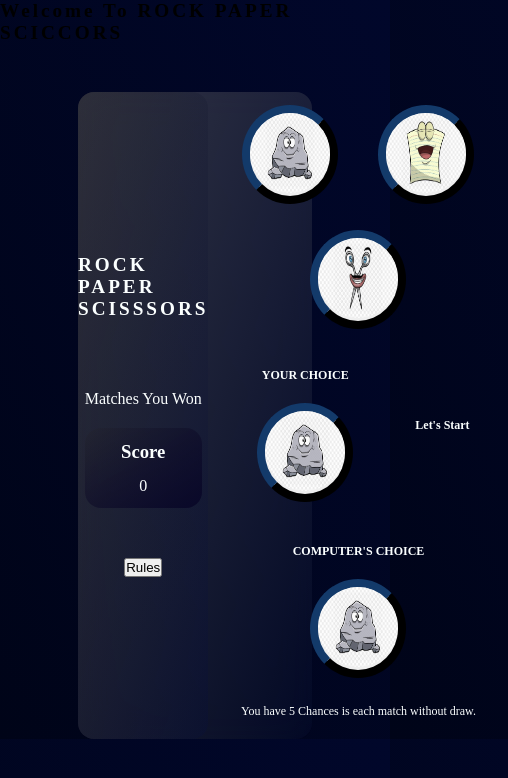
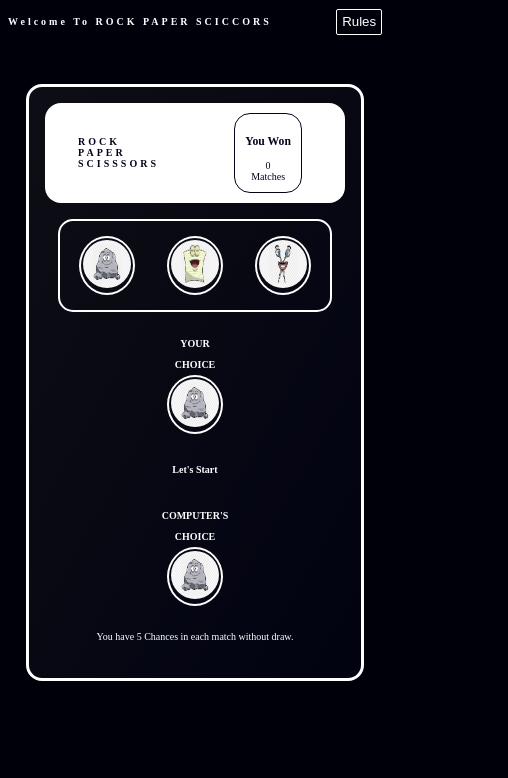
Before and after one commit to SanskrutiRP/rock-paper-scissor, a plain HTML site: page index.html in a window 390 px wide. Shown: the whole page, 508 px wide, since content can reach past the window. Drawn offline with Linux system fonts and the light colour scheme.

Commit message:
updated version

```diff
--- a/index.html
+++ b/index.html
@@ -8,7 +8,10 @@
 
 </head>
 <body>
-    <h2 class = "heading">Welcome To ROCK PAPER SCICCORS</h2>
+    <div class = "heading">
+        <h2>Welcome To ROCK PAPER SCICCORS</h2>
+        <button id="rules_btn">Rules</button>
+    </div>
     <div class="main">
         <section class="box">
             <div class="score_home">
@@ -18,14 +21,15 @@
                     <span>SCISSSORS</span>
                 </h2>
                 <div class = "score_win">
-                    <p>Matches You Won</p>
+                    <!--<p>Matches You Won</p>-->
                     <div class="score">
-                        <h3>Score</h3>
-                        <p id="score_p">0</p>
+                        <h3>You Won</h3>
+                        <span id="score_p">0</span>
+                        <span>Matches</span>
                     </div>
-                </div>
-                <div>
-                    <button id="rules_btn">Rules</button>
+                <!--</div>
+                <div>-->
+
                 </div>
             </div>
             <div class="game" id="game">
@@ -41,15 +45,15 @@
                     </button>
                 </div>
                 <div class="displayChoice" id = "displayChoice">
-                    <div>
-                        <p>YOUR CHOICE</p>
+                    <div class="go-down">
+                        <span>YOUR</span> <span>CHOICE</span>
                         <button id= "userSelection" class="rock">
                             <img src="Images/rock.jpeg" alt="Rock">
                         </button>
                     </div>
                     <div class="go-down"><p id="win">Let's Start</p></div>
-                    <div>
-                        <p>COMPUTER'S CHOICE</p>
+                    <div class="go-down">
+                        <span>COMPUTER'S</span> <span>CHOICE</span>
                         <button id = "compSelection" class="rock">
                             <img src="Images/rock.jpeg" alt="Rock">
                         </button>
@@ -69,7 +73,7 @@
                         <span id = "computerScore"></span>
                     </div>
                 </div>
-                <p>You have 5 Chances is each match without draw.</p>
+                <p>You have 5 Chances in each match without draw.</p>
             </div>
             <div class="rules" id="rules">
                 <div class="first">
--- a/index.js
+++ b/index.js
@@ -58,7 +58,7 @@ function chooseWinner(){
             console.log('Computer won');
             count++;
             winStatus.innerText = 'Computer won';
-            updateScore(-1);
+            updateScoreComp(1);
         }
     }
     else{
@@ -69,7 +69,10 @@ function chooseWinner(){
 //update score
 function updateScore(value){
     userScore += value;
-    computerScore -= value;
+    //computerScore -= value;
+}
+function updateScoreComp(value){
+    computerScore +=value;
 }
 
 // update selection
@@ -112,6 +115,8 @@ play.addEventListener('click', () => {
     game.style.display = 'flex';
     detail.style.display = 'flex';
     count = 0;
+    userScore = 0;
+    computerScore = 0;
     winStatus.innerText = `Let's Start`;
     buttons.forEach((button) =>{
         button.disabled = false;
--- a/style.css
+++ b/style.css
@@ -1,11 +1,18 @@
-* {
+/* {
     margin: 0;
     padding : 0;
     box-sizing: border-box;
+}*/
+
+body{
+    background: rgb(0, 0, 10);
+    color: rgb(251, 255, 255);
 }
 
-body{
-    background: linear-gradient(to right top, #000418, #01072b);
+.heading{
+    display: flex;
+    justify-content: space-between;
+    align-items: center;
 }
 .main{
     min-height:fit-content;
@@ -13,7 +20,6 @@ body{
     flex-wrap: wrap;
     align-items: center;
     justify-content: center;
-    color: rgb(251, 255, 255);
     font-family: nudista-web;
     margin-top: 3rem;
 }
@@ -23,29 +29,38 @@ body{
     width: 60%;
     background: linear-gradient(
         to right bottom,
-      rgba(102, 102, 104, 0.5),
-      rgba(8, 19, 53, 0.3)
+      rgba(45, 45, 46, 0.3),
+      rgba(7, 13, 46, 0.2)
     );
     border-radius: 1rem;
-    z-index: 1;
-    backdrop-filter: blur(1rem);
-    display: flex;
+    border-color: white;
+    border-width: 0.2rem;
+    border-style: solid;
+    padding: 1rem;
 }
 
 
 
 .score_home{
-    flex: 1;
+/*    flex: 1;*/
     display: flex;
-    flex-direction: column;
+    flex-direction: row;
     align-items: center;
-    justify-content: center;
+    justify-content: space-around;
     flex-wrap: wrap;
-    background: linear-gradient(
+    /*background: linear-gradient(
         to right bottom,
       rgba(31, 31, 32, 0.3),
       rgba(3, 13, 68, 0.2)
-    );
+    );*/
+    color: rgb(4, 4, 31);
+    background-color: white;
+    /* box-shadow: 0 1px 1px rgba(252, 251, 251, 0.25),
+                0 2px 2px rgba(236, 235, 235, 0.20),
+                0 4px 4px rgba(247, 247, 247, 0.15),
+                0 8px 8px rgba(218, 217, 217, 0.10),
+                0 16px 16px rgba(228, 226, 226, 0.05),
+                0 32px 32px rgba(250, 249, 249, 0.01); */
     border-radius: 1rem;
 }
 
@@ -54,47 +69,52 @@ h2{
     display: flex;
     flex-direction: column;
     letter-spacing: 3px;
+    /*color: white;*/
 }
 
 .score_win{
-    margin-top: 70px;
+    /*margin-top: 70px;*/
 }
 .score{
-    min-height: 5rem;
+   /* min-height: 5rem;
     min-width: 5rem;
-    background: linear-gradient(
+    /*background: linear-gradient(
         to left top,
       rgb(9, 8, 41),
       rgba(39, 37, 37, 0.2)
-    );
+    );*/
+    padding: 10px;
+    border: 1px solid rgb(4, 4, 24);
     border-radius: 1rem;
     display: flex;
     align-items: center;
     flex-direction: column;
     justify-content: space-evenly;
-    margin-top: 20px;
+    margin: 10px;
 }
 
 #rules_btn{
-    margin-top: 50px;
+   /* margin-top: 50px;*/
 }
 
 .game{
-    flex: 3;
+/*    flex: 3;*/
     display: flex;
     align-items: center;
     flex-direction: column;
     justify-content: center;
-    flex-wrap: wrap;
+    /*flex-wrap: wrap;*/
 }
 
 .rock,
 .paper,
 .scissor{
     border-radius: 50%;
-    border-width: 0.5rem;
     margin: 0 20px;
-    border-color:rgb(4, 12, 22);
+    border: 2px solid white;
+    padding: 2px;
+    /*border-color:rgb(4, 12, 22);
+    border-width: 0.5rem;*/
 }
 
 img{
@@ -108,7 +128,7 @@ img:active{
 }
 
 .rules{
-    flex: 3;
+    /*flex: 3;*/
     margin-top: 20px;
     display: none;
     flex-direction: column;
@@ -131,12 +151,45 @@ img:active{
 .game_panel{
     display: flex;
     align-items: center;
-    flex-wrap: wrap;
+    /*flex-wrap: wrap;*/
     justify-content: center;
-    height: 250px;
-    width: 300px;
-    margin: 0 auto;
+    height: fit-content;
+    margin: 2rem 0 2rem 0;
+    width: 60%;
+    padding: 15px;
+    border-radius: 15px;
+    border: 2px double white;
+/*    margin: 0 auto;*/
 }
+
+@media (max-width : 660px){
+    .box{
+        width: 80%;
+    }
+    body,
+    h2,
+    p{
+        font-size: 10px;
+    }
+    .game_panel{
+        width: 80%;
+        margin: 1rem 0 1rem 0;
+    }
+    .game_panel button{
+        margin: 0 1rem 0 1rem;
+    }
+}
+
+@media (max-width : 400px){
+   /* .scissor{
+        order: 1;
+    }*/
+    img{
+        height: 3rem;
+        width: 3rem;
+    }
+}
+
 .game p{
     font-size: 12px;
     border-radius: 10px;
@@ -149,18 +202,28 @@ img:active{
     justify-content: center;
     text-align: center;
     flex-wrap: wrap;
+   /* width: 500px;*/
     font-weight: bold;
+}
+/*screen*/
+@media(max-width : 600px){
+    .decision{
+        order: 1;
+    }
+
 }
 .displayChoice div{
     display: flex;
     flex-direction: column;
     align-items: center;
     justify-content: center;
-    padding: 1rem;
+    padding: 10px;
 }
 .displayChoice div span{
-    padding: 1rem;
+    padding: inherit;
 }
+
+
 .play{
     border-radius: 5px;
     box-shadow: 6px 6px 20px rgba(129, 128, 128, 0.6);
@@ -194,8 +257,43 @@ img:active{
 
 .decision{
     font-weight: bold;
+    display: flex;
+    flex-direction: column;
+    flex-wrap: wrap;
+    align-items: center;
+    justify-content: center;
 }
 
 button{
+    background-color: transparent;
     cursor: pointer;
+    color: white;
+    border: 1px solid white;
+    border-radius: 2px;
+    padding: 0.3rem;
 }
+button:hover{
+    text-decoration: underline;
+}
+
+@media (max-width:600px) {
+    .displayChoice{
+        flex-direction: column;
+    }
+    .spn{
+        display: inline;
+    }
+    .displayChoice div,
+    .displayChoice div span{
+        padding: 5px;
+    }
+    .game p{
+        font-size: 10px;
+    }
+    .dis_score{
+        margin: 1rem 1rem 1rem 1rem;
+    }
+    .go-down{
+        margin: 0;
+    }
+}
```
